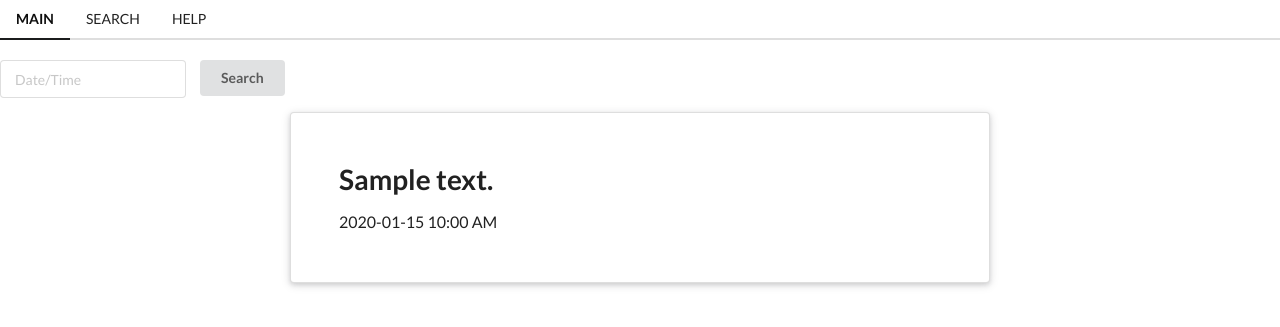
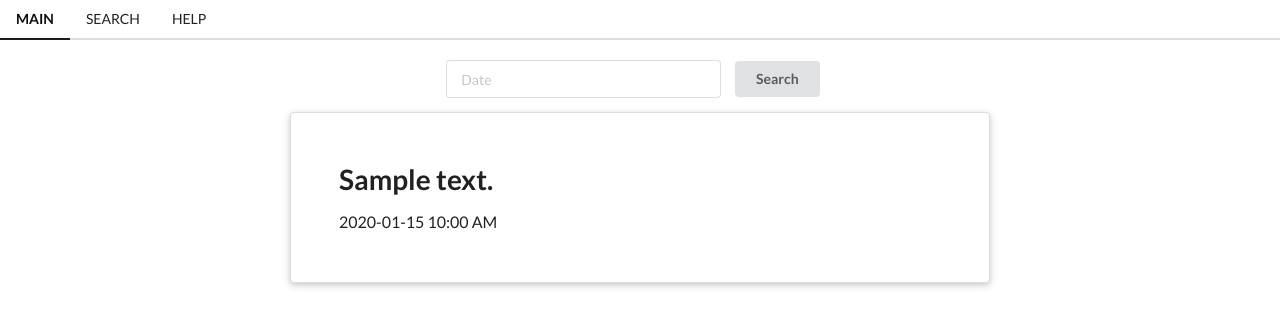
Before and after one commit to punkyoon/city-night-timeline, a Django app: template templates/search.html in a window 1280 px wide. Shown: the top 327 px of the page. Run offline with Django 3.2, Linux system fonts and the light colour scheme; the template is opened without the code that fills it: values that come from a table or form of the project are taken from there, others are empty; tables that the repository leaves empty hold one stand-in row (values such as "Sample post"); some libraries are stand-ins or nearby versions.

Commit message:
modified search page

```diff
--- a/templates/search.html
+++ b/templates/search.html
@@ -6,12 +6,13 @@
 {% endblock %}
 
 {% block content %}
-  <form class="ui form" method="post" action="#" enctype="multipart/form-data">
+  <div class="ui form">
+    <form method="post" enctype="multipart/form-data">
       {% csrf_token %}
-    <div class="fields">
-      <div class="field">
+      <div class="inline fields ui grid container centered">
+        <div class="four wide field">
           <div class="ui input calendar" id="date">
-          <input type="text" name="date" placeholder="Date/Time">
+            <input type="text" name="date" placeholder="Date" required>
           </div>
         </div>
         <div class="field">
@@ -19,6 +20,7 @@
         </div>
       </div>
     </form>
+  </div>
   <div>
     {% for item in result %}
       <div class="ui raised very padded text container segment">
```
Lines whose indentation alone changed are shown as unchanged.
